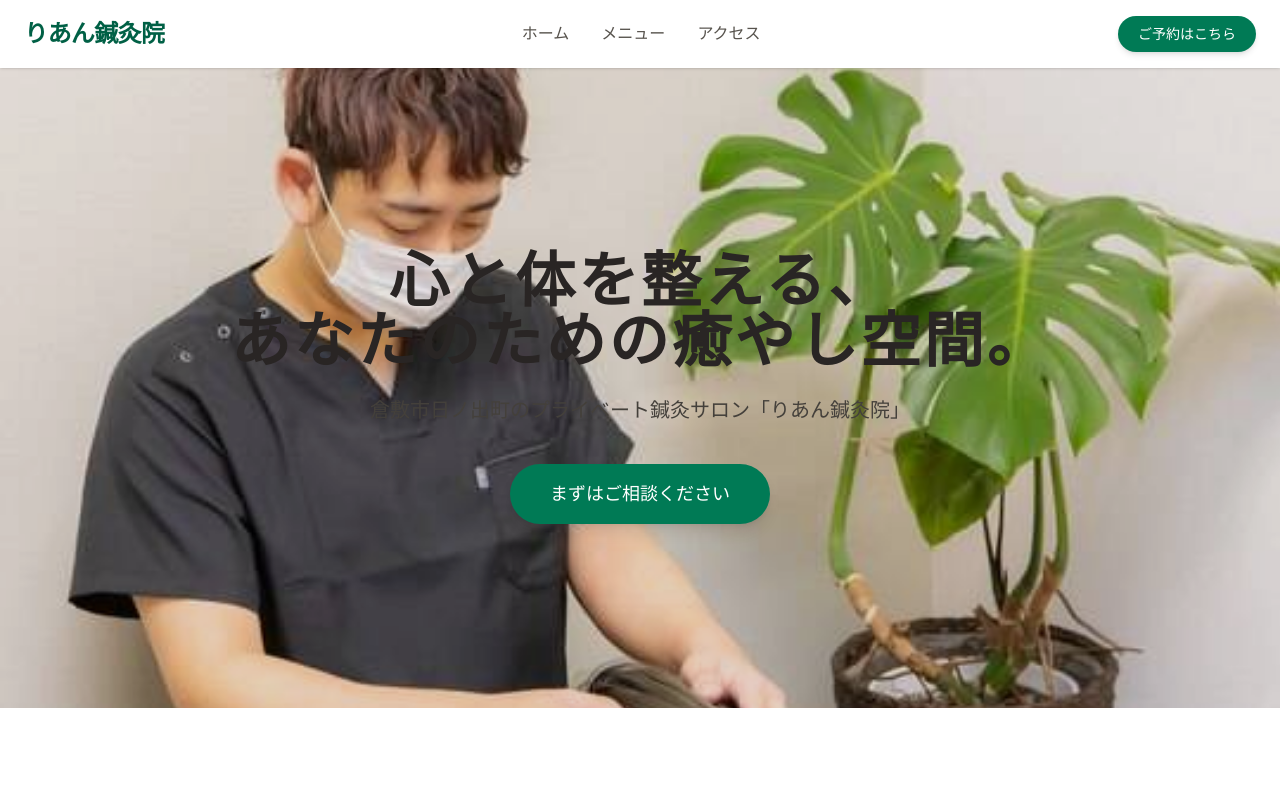
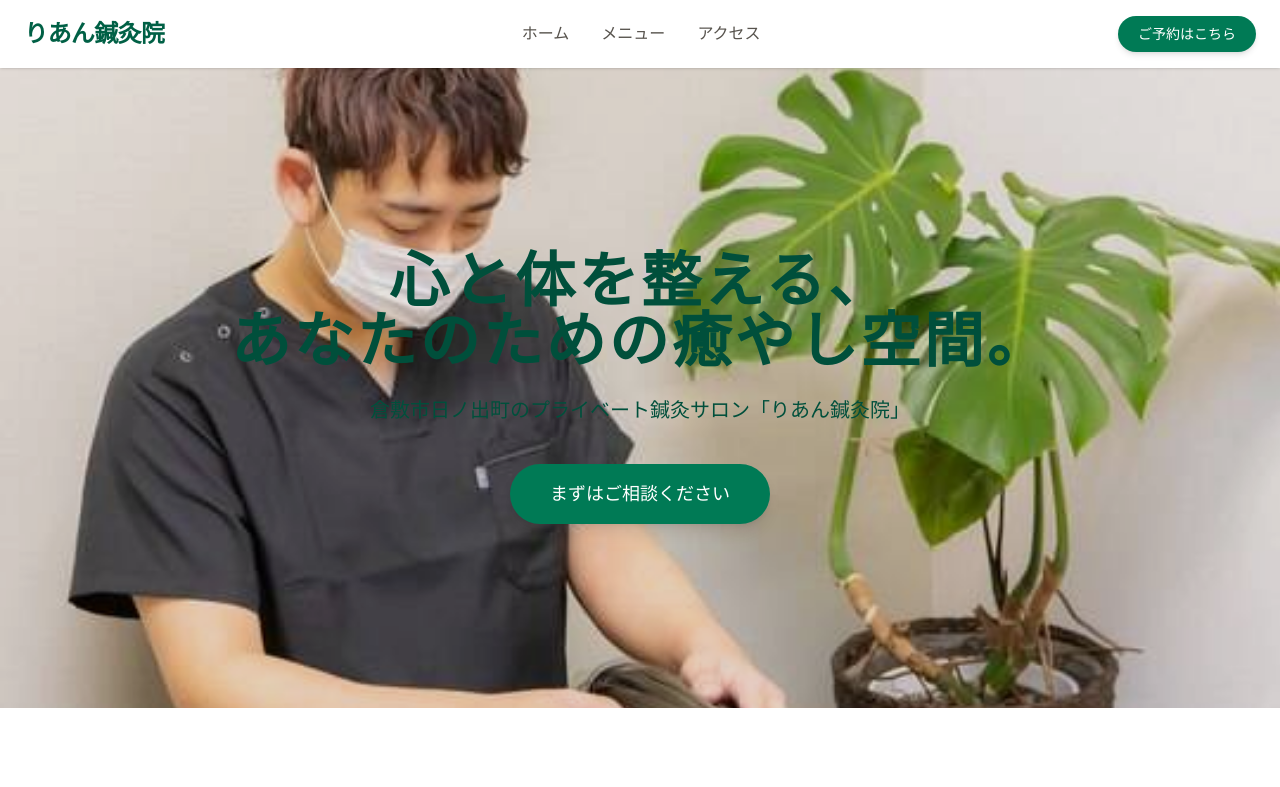
Before and after one commit to lien-shinkyuin/lien-shinkyuin, a Next.js app: page / in a window 1280 px wide. Shown: the top 787 px of the page. Built offline with nearby package versions, Linux system fonts and the light colour scheme.

Commit message:
トップページの文字色を変更

```diff
--- a/app/page.tsx
+++ b/app/page.tsx
@@ -17,13 +17,16 @@ export default function HomePage() {
           className="object-cover"
         />
         <div className="relative z-20 text-center px-4">
-          <h1 className="text-4xl md:text-6xl font-bold text-stone-800 mb-6 tracking-wider">
+          <h1 className="text-4xl md:text-6xl font-bold text-emerald-900 mb-6 tracking-wider">
             心と体を整える、<br />あなたのための癒やし空間。
           </h1>
-          <p className="text-lg md:text-xl text-stone-700 mb-10">
+          <p className="text-lg md:text-xl text-emerald-900 mb-10">
             倉敷市日ノ出町のプライベート鍼灸サロン「りあん鍼灸院」
           </p>
-          <a href="/access" className="inline-block bg-emerald-700 text-white px-10 py-4 rounded-full text-lg font-medium hover:bg-emerald-800 transition shadow-lg">
+          <a
+            href="lin.ee/oNgp7Y2R"
+            className="inline-block bg-emerald-700 text-white px-10 py-4 rounded-full text-lg font-medium hover:bg-emerald-800 transition shadow-lg"
+             >
             まずはご相談ください
           </a>
         </div>
```
